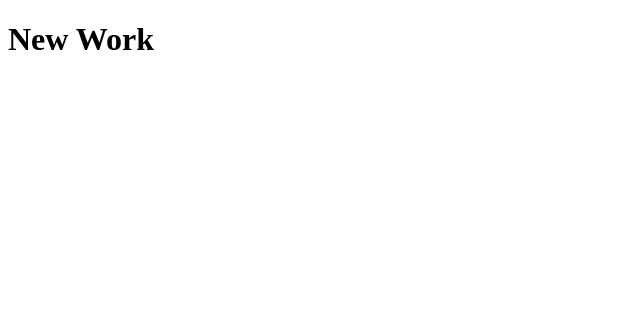
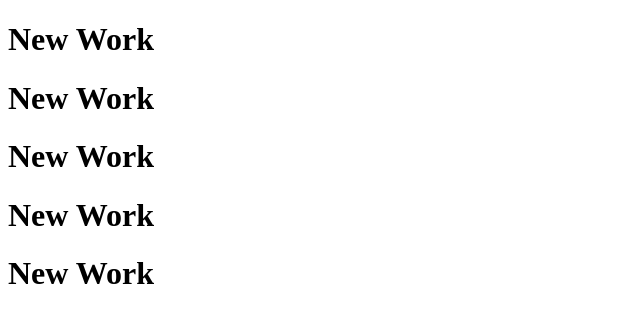
Before and after one commit to asif-irfan10/shoaib.available, a plain HTML site: page git/index.html in a window 1280 px wide. Shown: the whole page, without its empty margins (0-640 px from the left). Drawn offline with Linux system fonts and the light colour scheme.

Commit message:
new work

```diff
--- a/git/index.html
+++ b/git/index.html
@@ -8,5 +8,9 @@
 </head>
 <body>
     <h1>New Work</h1>
+    <h1>New Work</h1>
+     <h1>New Work</h1>
+     <h1>New Work</h1>
+     <h1>New Work</h1>
 </body>
 </html>
```
